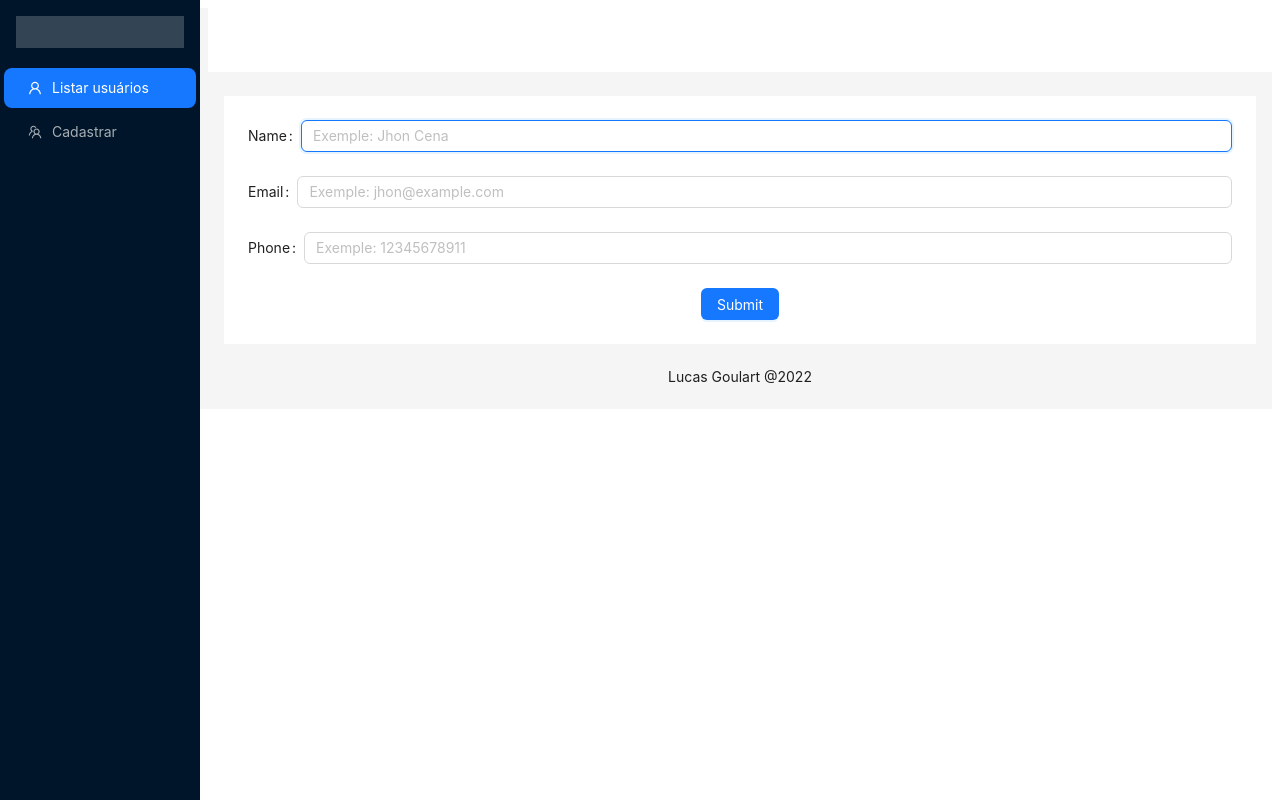
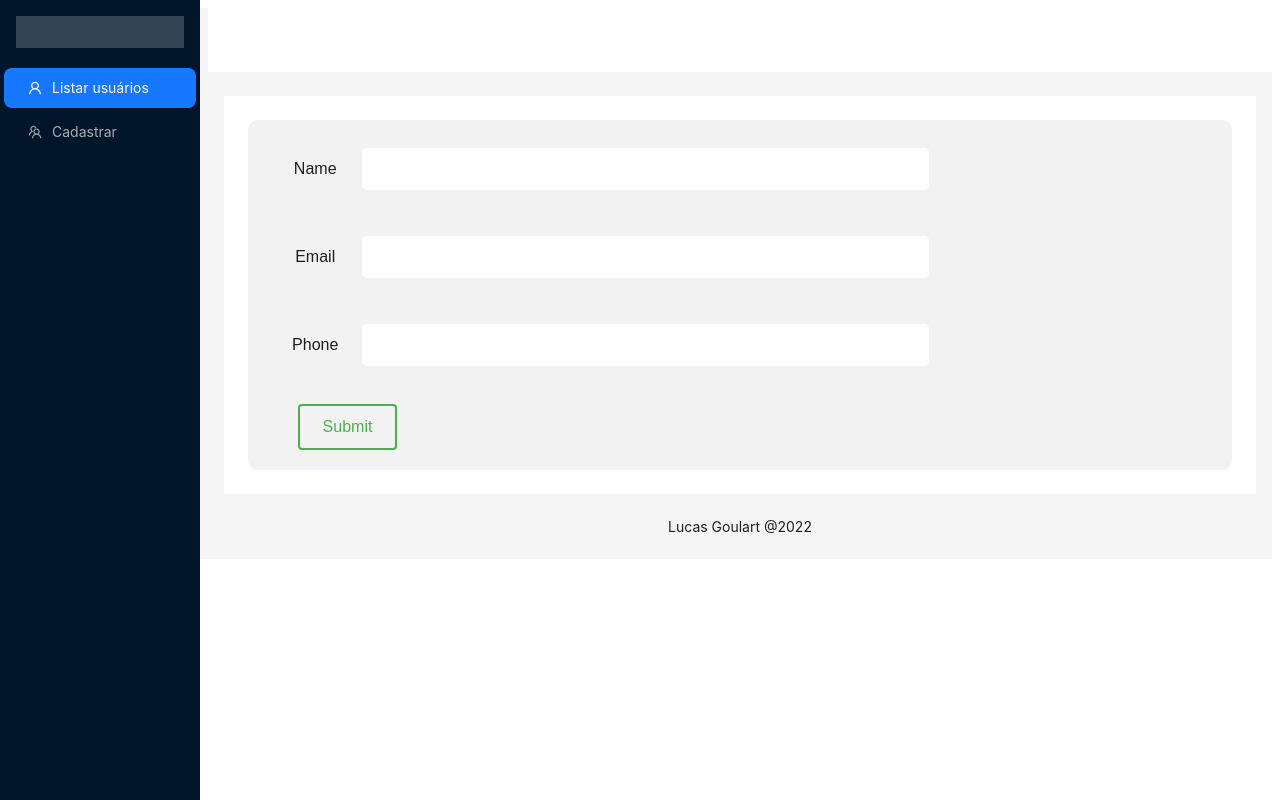
Before and after one commit to lucasgomesgoulart/orm-sequelize-node-react, a React (Create React App) app in the folder frontend/: page /newuser in a window 1280 px wide. Built offline with nearby package versions, Linux system fonts and the light colour scheme; the HTML template or start-up script is replaced by a standard one.

Commit message:
alteracoes na tela de cadastro e validacoes feitas

```diff
--- a/frontend/src/components/ModalUser/index.js
+++ b/frontend/src/components/ModalUser/index.js
@@ -31,6 +31,7 @@ function ModalUser({ value, set, record, findAllUsers }) {
 
     const handleForm = async (id) => {
         try {
+
             await api.put(`/users/${id}`, {
                 name: inputName,
                 email: inputEmail,
--- a/frontend/src/components/NewUser/index.js
+++ b/frontend/src/components/NewUser/index.js
@@ -1,69 +1,70 @@
-import { React, useState, useRef, useEffect } from 'react'
-import { Button, Form, Input, Modal, } from 'antd';
+import { Formik, Form, Field, ErrorMessage } from 'formik';
+import * as Yup from 'yup';
 import api from '../../api'
+import './style.css'
+import Swal from 'sweetalert2'
 
+const NewUser = ({ errors }) => {
+  return (
+    <Formik
+      initialValues={{ name: '', email: '', phone: '' }}
+      validationSchema={Yup.object({
+        name: Yup.string().required('Required'),
+        email: Yup.string().email('Invalid email address').required('Required'),
+        phone: Yup.string().required('Required').min(8, 'Min 8 numbers').max(14, 'Max 14 numbers'),
+      })}
 
-const NewUser = () => {
+      onSubmit={async (values, { setSubmitting, resetForm, }) => {
+        try {
+          await api.post('/users', {
+            name: values.name,
+            email: values.email,
+            phone: values.phone,
+            adm_user: false,
+            active: true,
+          })
+          Swal.fire({
+            position: 'top-end',
+            icon: 'success',
+            title: 'Your work has been saved',
+            showConfirmButton: false,
+            timer: 1500
+          })
+          resetForm({})
+          setSubmitting(false)
 
-  const [name, setName] = useState('')
-  const [email, setEmail] = useState('')
-  const [phone, setPhone] = useState('')
-  const regexp = /^[a-zA-Z0-9.!#$%&'*+/=?^_`{|}~-]+@[a-zA-Z0-9](?:[a-zA-Z0-9-]{0,61}[a-zA-Z0-9])?(?:\.[a-zA-Z0-9](?:[a-zA-Z0-9-]{0,61}[a-zA-Z0-9])?)*$/
-  const inputRef = useRef(null)
+        } catch (error) {
+          console.log(error)
+        }
+      }}>
+      {({ isSubmitting, errors }) => (
+        <Form className='form'>
 
-  const focusInput = () => {
-    inputRef.current.focus()
-  }
+          <div className='input-box'>
+            <label htmlFor='name'>Name</label>
+            <Field type="text" name="name" className={errors.ErrorMessage ? 'error-message' : ''} />
+            <ErrorMessage name="name" component="div" style={{ color: 'red', fontSize: '18px', marginLeft: '20px' }} />
+          </div>
 
-  useEffect(() => {
-    focusInput()
-  }, [])
+          <div className='input-box'>
+            <label htmlFor='email'>Email</label>
+            <Field type="email" name="email" className={errors.ErrorMessage ? 'error-message' : ''} />
+            <ErrorMessage name="email" component="div" style={{ color: 'red', fontSize: '18px', marginLeft: '20px' }} />
+          </div>
 
-  const onFinish = async () => {
-    console.log(name.split(' ').length)
-    console.log(regexp.test(email));
-    if (name.split(' ').length >= 2 && regexp.test(email)) {
-      Modal.confirm({
-        title: 'Register?',
-        okText: 'Register',
-        cancelText: 'Cancel',
-        onOk: async () => {
-          try {
-            await api.post('/users', {
-              name: name,
-              email: email,
-              phone: phone,
-              adm_user: false,
-              active: true
-            })
-            setName('')
-            setPhone('')
-            setEmail('')
-          } catch (error) {
-            console.log(error)
-          }
-        }
-      })
-    } else {
-      alert('Ops, something is wrong...')
-    }
-  }
-  return (
-    <Form onFinish={onFinish} >
-      <Form.Item label='Name' >
-        <Input ref={inputRef} placeholder='Exemple: Jhon Cena' name='name' onChange={(e) => { setName(e.target.value) }} value={name} />
-      </Form.Item>
-      <Form.Item label='Email' >
-        <Input placeholder='Exemple: jhon@example.com' name='email' onChange={(e) => { setEmail(e.target.value) }} value={email} />
-      </Form.Item>
+          <div className='input-box'>
+            <label htmlFor='name'>Phone</label>
+            <Field type="text" name="phone" className={errors.ErrorMessage ? 'error-message' : ''} />
+            <ErrorMessage name="phone" component="div" style={{ color: 'red', fontSize: '18px', marginLeft: '20px' }} />
+          </div>
 
-      <Form.Item label='Phone'>
-        <Input placeholder='Exemple: 12345678911' name='phone' onChange={(e) => { setPhone(e.target.value) }} value={phone} />
-      </Form.Item>
+          <div className='buttonDiv'>
+            <button type="submit" disabled={isSubmitting}>Submit</button>
+          </div>
+        </Form>
+      )}
+    </Formik >
+  );
+};
 
-      <Button type='primary' htmlType='submit'>Submit</Button>
-    </Form >
-  )
-}
-
-export default NewUser
+export default NewUser;
--- /dev/null
+++ b/frontend/src/components/NewUser/style.css
@@ -0,0 +1,76 @@
+.form {
+    display: flex;
+    flex-wrap: wrap;
+    align-items: center;
+    gap: 10px;
+    padding: 20px;
+    border-radius: 10px;
+    background-color: #f2f2f2;
+    font-family: 'Montserrat', sans-serif;
+    /* box-shadow: 0px 0px 10px 0px rgba(0,0,0,0.5); */
+}
+
+.input-box {
+    display: flex;
+    align-items: center;
+    margin-bottom: 20px;
+    width: 100%;
+}
+
+.input-box input {
+    width: 60%;
+    padding: 12px 20px;
+    margin: 8px 0;
+    box-sizing: border-box;
+    border-radius: 5px;
+    border: none;
+    font-size: 16px;
+    outline: none;
+}
+
+input:focus {
+    outline: none;
+    border-bottom: 1px solid transparent;
+    background-image: linear-gradient(to right, #87CEEB, #b1ffff);
+    background-position: bottom;
+    background-size: 100% 2px;
+    background-repeat: no-repeat;
+}
+
+
+.error {
+    margin-left: 5px;
+    color: red
+}
+
+.input-box label {
+    width: 10%;
+    padding: 12px 20px;
+    margin: 8px 0;
+    box-sizing: border-box;
+    font-size: 16px;
+    align-items: center;
+}
+
+.form button {
+    width: 80%;
+    padding: 12px 20px;
+    margin-left: 30px;
+    font-size: 16px;
+    border-radius: 4px;
+    background: transparent;
+    color: #4CAF50;
+    border: 2px solid #4CAF50;
+    cursor: pointer;
+    transition: all 0.2s ease-in-out;
+}
+
+.form button:hover {
+    background-color: #4CAF50;
+    color: white;
+}
+
+.form button:disabled {
+    background-color: gray;
+    color: white
+}
--- a/frontend/src/components/UserList/index.js
+++ b/frontend/src/components/UserList/index.js
@@ -5,6 +5,7 @@ import { EditOutlined, DeleteOutlined } from '@ant-design/icons'
 import { format } from 'date-fns'
 import './styles.css'
 import ModalUser from '../ModalUser'
+import Swal from 'sweetalert2'
 
 
 const UserList = () => {
@@ -13,6 +14,18 @@ const UserList = () => {
   const [isModalOpen, setIsModalOpen] = useState(false)
   const [record, setRecord] = useState({})
 
+
+  const Toast = Swal.mixin({
+    toast: true,
+    position: 'top-end',
+    showConfirmButton: false,
+    timer: 3000,
+    timerProgressBar: true,
+    didOpen: (toast) => {
+      toast.addEventListener('mouseenter', Swal.stopTimer)
+      toast.addEventListener('mouseleave', Swal.resumeTimer)
+    }
+  })
 
   const columns = [
     {
@@ -73,15 +86,21 @@ const UserList = () => {
 
   const deleteUser = async (record) => {
     Modal.confirm({
-      title: 'Are you sure you want to delete it?',
+      title: 'This action is irreversible',
+      content: `Are you sure you want to delete the user: ${record.name}`,
       okText: 'Yes',
       cancelText: 'No',
+      width: 500,
       onOk: async () => {
         try {
           await api.delete(`/users/${record.id}`)
         } catch (error) {
           console.log(error)
         } finally {
+          Toast.fire({
+            icon: 'success',
+            title: `${record.name}, delted!`
+          })
           setLoading(false)
           findAllUsers()
         }
```
Also changed, not shown: frontend/package.json (+5 -2 lines), 2 other files (tests, documents, lock files or other folders).
